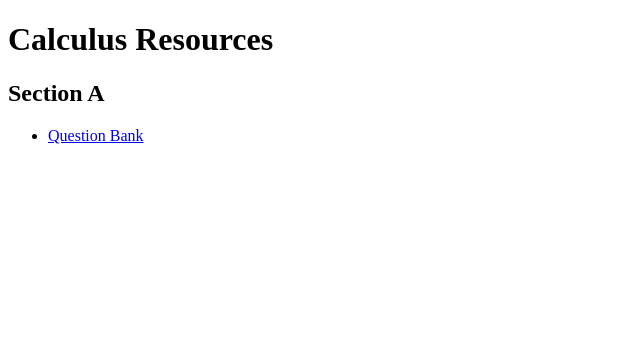
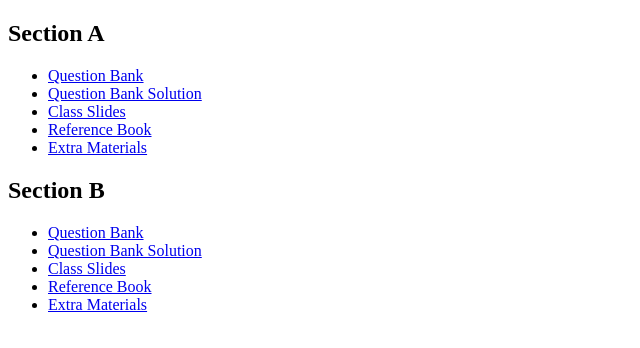
Before and after one commit to talukderratul/KU-resources, a plain HTML site: page calculus.html in a window 1280 px wide. Shown: the whole page, without its empty margins (0-640 px from the left). Drawn offline with Linux system fonts and the light colour scheme.

Commit message:
Update calculus.html

```diff
--- a/calculus.html
+++ b/calculus.html
@@ -1,16 +1,20 @@
 <!DOCTYPE html>
-<html>
-<head>
-    <title>Calculus Resources</title>
-</head>
-<body>
-
-<h1>Calculus Resources</h1>
-
+</body>
+</html>
 <h2>Section A</h2>
 <ul>
     <li><a href="QB.pdf">Question Bank</a></li>
+    <li><a href="QB_ans.pdf">Question Bank Solution</a></li>
+    <li><a href="class_slide.pdf">Class Slides</a></li>
+    <li><a href="book.pdf">Reference Book</a></li>
+    <li><a href="extra.pdf">Extra Materials</a></li>
 </ul>
 
-</body>
-</html>
+<h2>Section B</h2>
+<ul>
+    <li><a href="QB.pdf">Question Bank</a></li>
+    <li><a href="QB_ans.pdf">Question Bank Solution</a></li>
+    <li><a href="class_slide.pdf">Class Slides</a></li>
+    <li><a href="book.pdf">Reference Book</a></li>
+    <li><a href="extra.pdf">Extra Materials</a></li>
+</ul>
```
